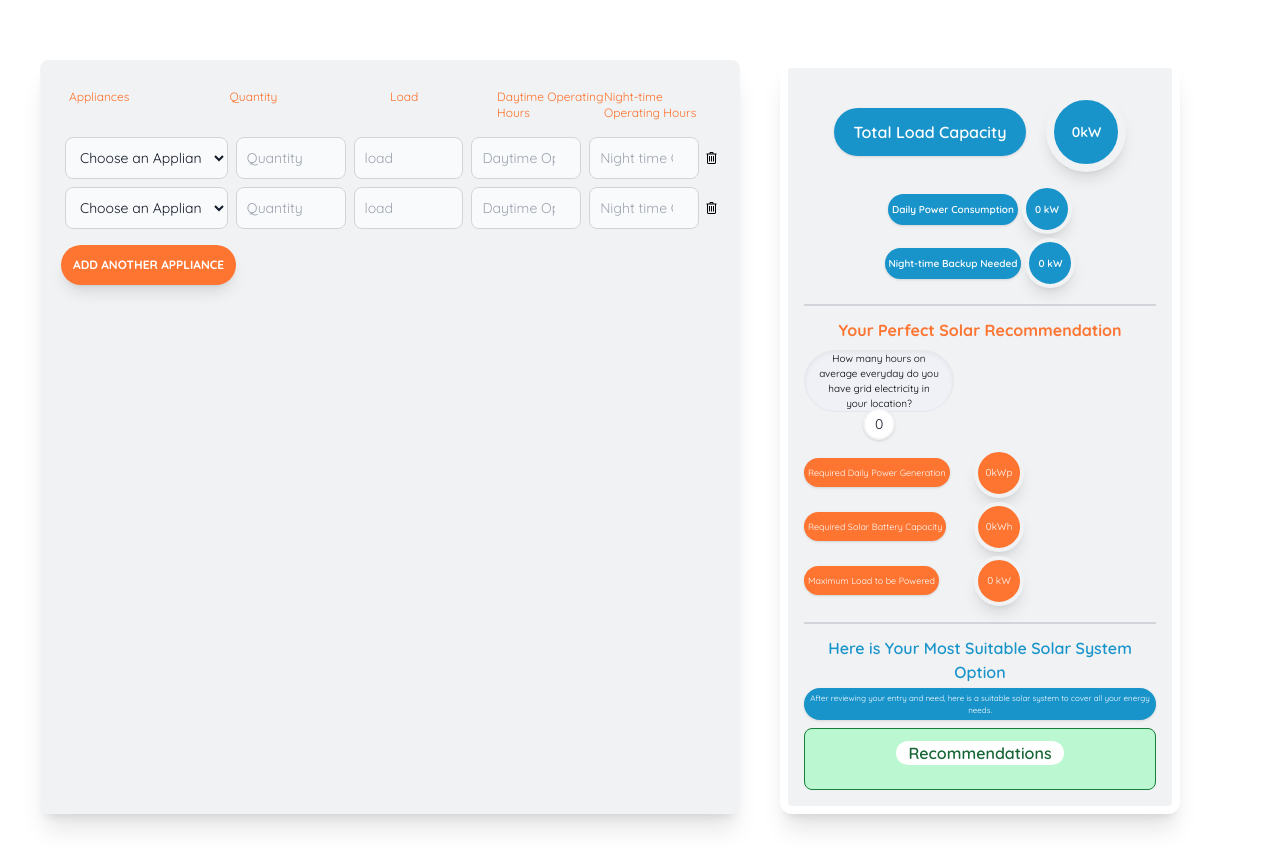
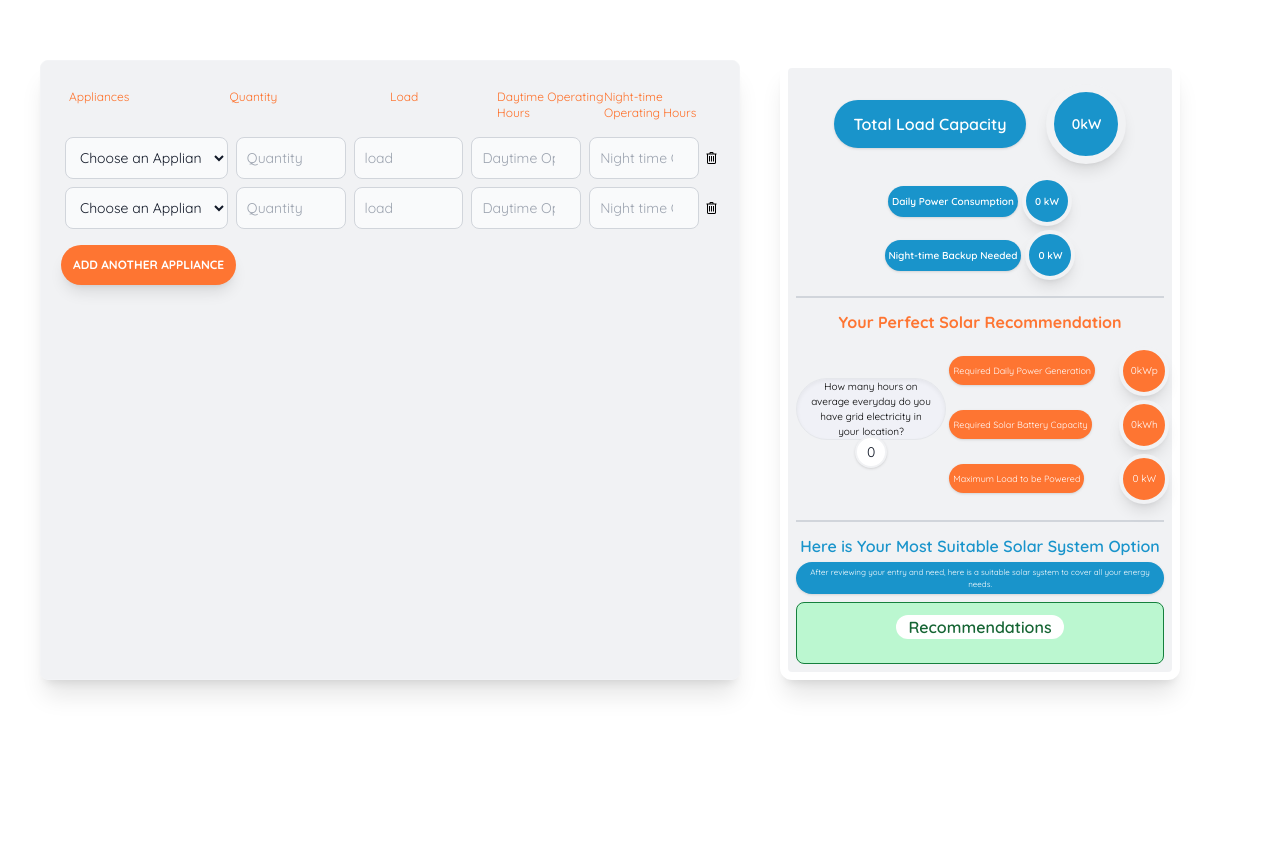
Before and after one commit to etoyin/luminous_product_builder, a React (Vite) app: page /calculator in a window 1280 px wide. Shown: the top 868 px of the page. After the commit the page ends 800 px from the top, so only its background shows below. Built offline with nearby package versions, Linux system fonts and the light colour scheme.

Commit message:
Mobile View

```diff
--- a/src/components/Calculator.jsx
+++ b/src/components/Calculator.jsx
@@ -193,7 +193,7 @@
                 </div>
 
             </div>
-            <div className="w-full p-2 sm:p-4 md:w-4/12 border-8 border-white rounded-xl shadow-xl my-5 bg-[#f1f2f4]">
+            <div className="w-full p-2 sm:p-2 md:w-4/12 border-8 border-white rounded-xl shadow-xl my-5 bg-[#f1f2f4]">
                 <div className="font-semibold mt-2 flex text-white flex-wrap justify-center items-center mx-auto" >
                     <div className="bg-[#1994cb] text-base shadow py-3 px-5 mr-5 md:mr-3 lg:mr-5 rounded-full">Total Load Capacity</div>
 
```
